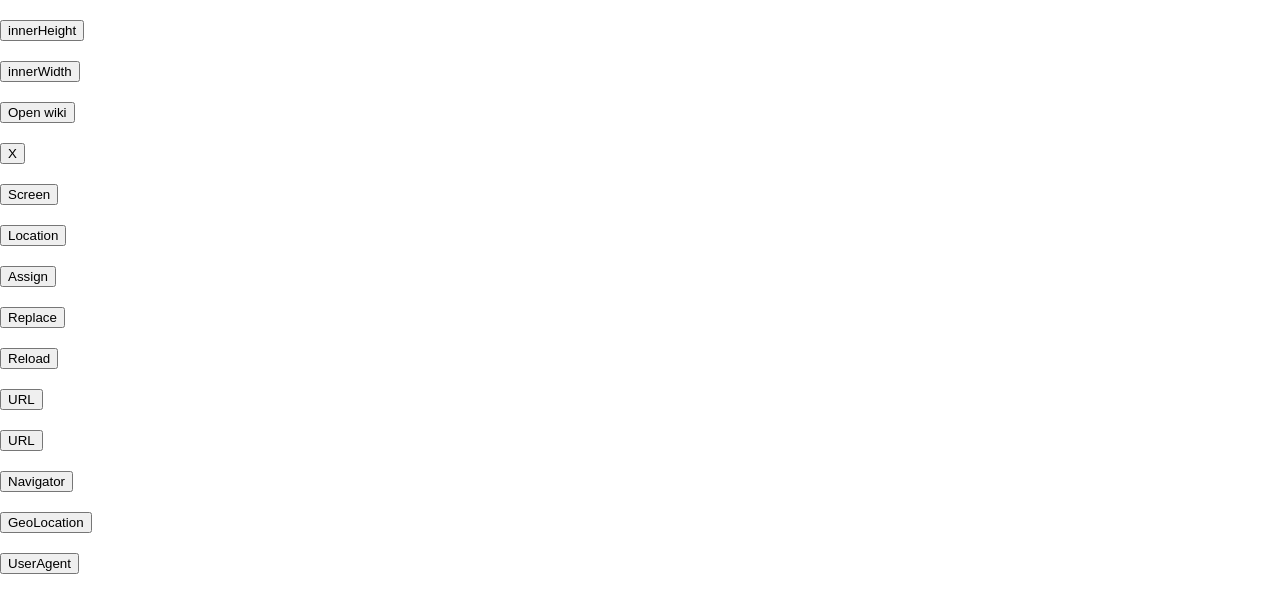
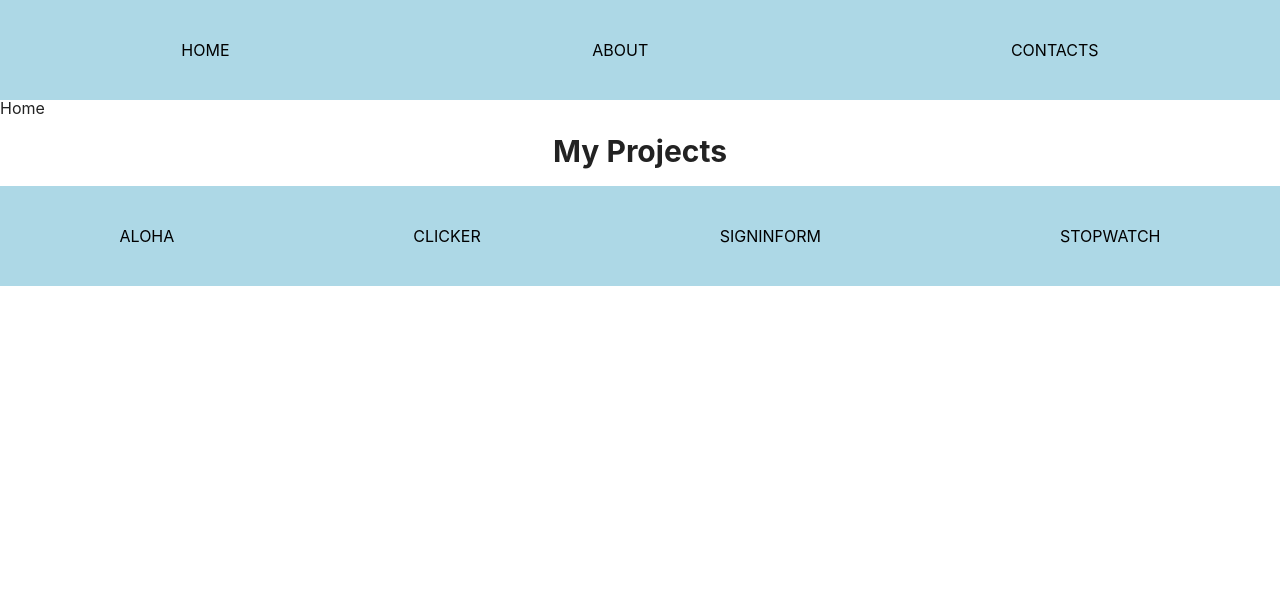
Before and after one commit to ikachinskaya/React, a React (Create React App) app: page / in a window 1280 px wide. Shown: the top 612 px of the page. Built offline with nearby package versions, Linux system fonts and the light colour scheme.

Commit message:
Add react-router-dom

```diff
--- a/package.json
+++ b/package.json
@@ -10,6 +10,7 @@
     "query-string": "^7.0.1",
     "react": "^17.0.2",
     "react-dom": "^17.0.2",
+    "react-router-dom": "^5.3.0",
     "react-scripts": "4.0.3",
     "web-vitals": "^1.1.2"
   },
--- a/src/App.js
+++ b/src/App.js
@@ -1,54 +1,96 @@
 import { Component } from "react";
+import { BrowserRouter, Switch, Route, Link } from "react-router-dom";
+import Aloha from "./components/Aloha";
+import Clicker from "./components/Clicker";
+import SignInForm from "./components/SignInForm";
+import StopWatch from "./components/StopWatch";
 import "./index.css";
+
 class App extends Component {
   render() {
     return (
-      <>
-        <button onClick={() => console.log(window.innerHeight)}>
-          innerHeight
-        </button>
-        <button onClick={() => console.log(window.innerWidth)}>
-          innerWidth
-        </button>
-        <button onClick={() => window.open("https://ru.wikipedia.org")}>
-          Open wiki
-        </button>
-        <button onClick={() => window.close()}>Х</button>
-        <button onClick={() => console.log(window.screen)}>Screen</button>
-        <button onClick={() => console.log(window.location.port)}>
-          Location
-        </button>
-        <button
-          onClick={() => window.location.assign("https://ru.wikipedia.org")}
-        >
-          Assign
-        </button>
-        <button
-          onClick={() => window.location.replace("https://ru.wikipedia.org")}
-        >
-          Replace
-        </button>
-        <button onClick={() => window.location.reload()}>Reload</button>
-        <button onClick={() => console.log(window.location.href)}>URL</button>
-        <button onClick={() => console.log(window.location.toString())}>
-          URL
-        </button>
-        <button onClick={() => console.log(window.navigator)}>Navigator</button>
-        <button
-          onClick={() =>
-            window.navigator.geolocation.getCurrentPosition((pos) =>
-              console.log(pos)
-            )
-          }
-        >
-          GeoLocation
-        </button>
-        <button onClick={() => console.log(window.navigator.userAgent)}>UserAgent</button>
-      </>
+      <BrowserRouter>
+        <nav>
+          <ul>
+            <li>
+              <Link to="/" className="link">
+                Home
+              </Link>
+            </li>
+            <li>
+              <Link to="/about" className="link">
+                About
+              </Link>
+            </li>
+            <li>
+              <Link to="/contacts" className="link">
+                Contacts
+              </Link>
+            </li>
+          </ul>
+        </nav>
+
+        <Switch>
+          <Route exact path="/">
+            <Home />
+          </Route>
+          <Route path="/about">
+            <About />
+          </Route>
+          <Route path="/contacts">
+            <Contacts />
+          </Route>
+        </Switch>
+        <h1>My Projects</h1>
+
+        <nav>
+          <ul>
+            <li>
+              <Link to="/components/Aloha" className="link">
+                Aloha
+              </Link>
+            </li>
+            <li>
+              <Link to="/components/Clicker" className="link">
+                Clicker
+              </Link>
+            </li>
+            <li>
+              <Link to="/components/SignInForm" className="link">
+                SignInForm
+              </Link>
+            </li>
+            <li>
+              <Link to="/components/StopWatch" className="link">
+                StopWatch
+              </Link>
+            </li>
+          </ul>
+        </nav>
+
+        <Switch>
+          <Route path="/components/Aloha">
+            <Aloha />
+          </Route>
+          <Route path="/components/Clicker">
+            <Clicker />
+          </Route>
+          <Route path="/components/SignInForm">
+            <SignInForm />
+          </Route>
+          <Route path="/components/StopWatch">
+            <StopWatch />
+          </Route>
+        </Switch>
+      </BrowserRouter>
     );
   }
 }
 
+const Home = () => <div>Home</div>;
+const About = () => <div>About</div>;
+const Contacts = () => <div>Contacts</div>;
+
 export default App;
 
-//BOM: alert, confirm, prompt, setTimeOut, setInterval
+//exact -сравнивает путь с точностью
--- a/src/index.css
+++ b/src/index.css
@@ -1,3 +1,9 @@
+@import "./reset.css";
+* {
+  box-sizing: border-box;
+  margin: 0;
+  padding: 0;
+}
 body {
   margin: 0;
   font-family: -apple-system, BlinkMacSystemFont, "Segoe UI", "Roboto", "Oxygen",
@@ -15,3 +21,26 @@
   display: block;
   margin: 20px 0;
 }
+h1 {
+  font-size: 30px;
+  font-weight: bold;
+  margin: 20px 0;
+  text-align: center;
+}
+nav {
+  background-color: lightblue;
+}
+ul {
+  display: flex;
+  justify-content: space-around;
+
+  align-items: center;
+  height: 100px;
+}
+
+.link {
+  color: black;
+  text-transform: uppercase;
+  text-decoration: none;
+  padding: 30px;
+}
--- /dev/null
+++ b/src/reset.css
@@ -0,0 +1,366 @@
+/* http://meyerweb.com/eric/tools/css/reset/
+   v2.0-modified | 20110126
+   License: none (public domain)
+*/
+
+html, body, div, span, applet, object, iframe,
+h1, h2, h3, h4, h5, h6, p, blockquote, pre,
+a, abbr, acronym, address, big, cite, code,
+del, dfn, em, img, ins, kbd, q, s, samp,
+small, strike, strong, sub, sup, tt, var,
+b, u, i, center,
+dl, dt, dd, ol, ul, li,
+fieldset, form, label, legend,
+table, caption, tbody, tfoot, thead, tr, th, td,
+article, aside, canvas, details, embed,
+figure, figcaption, footer, header, hgroup,
+menu, nav, output, ruby, section, summary,
+time, mark, audio, video {
+  margin: 0;
+	padding: 0;
+	border: 0;
+	font-size: 100%;
+	font: inherit;
+	vertical-align: baseline;
+}
+
+/* make sure to set some focus styles for accessibility */
+:focus {
+    outline: 0;
+}
+
+/* HTML5 display-role reset for older browsers */
+article, aside, details, figcaption, figure,
+footer, header, hgroup, menu, nav, section {
+	display: block;
+}
+
+body {
+	line-height: 1;
+}
+
+ol, ul {
+	list-style: none;
+}
+
+blockquote, q {
+	quotes: none;
+}
+
+blockquote:before, blockquote:after,
+q:before, q:after {
+	content: '';
+	content: none;
+}
+
+table {
+	border-collapse: collapse;
+	border-spacing: 0;
+}
+
+input[type=search]::-webkit-search-cancel-button,
+input[type=search]::-webkit-search-decoration,
+input[type=search]::-webkit-search-results-button,
+input[type=search]::-webkit-search-results-decoration {
+    -webkit-appearance: none;
+    -moz-appearance: none;
+}
+
+input[type=search] {
+    -webkit-appearance: none;
+    -moz-appearance: none;
+    -webkit-box-sizing: content-box;
+    -moz-box-sizing: content-box;
+    box-sizing: content-box;
+}
+
+textarea {
+    overflow: auto;
+    vertical-align: top;
+    resize: vertical;
+}
+
+/**
+ * Correct `inline-block` display not defined in IE 6/7/8/9 and Firefox 3.
+ */
+
+audio,
+canvas,
+video {
+    display: inline-block;
+    *display: inline;
+    *zoom: 1;
+    max-width: 100%;
+}
+
+/**
+ * Prevent modern browsers from displaying `audio` without controls.
+ * Remove excess height in iOS 5 devices.
+ */
+
+audio:not([controls]) {
+    display: none;
+    height: 0;
+}
+
+/**
+ * Address styling not present in IE 7/8/9, Firefox 3, and Safari 4.
+ * Known issue: no IE 6 support.
+ */
+
+[hidden] {
+    display: none;
+}
+
+/**
+ * 1. Correct text resizing oddly in IE 6/7 when body `font-size` is set using
+ *    `em` units.
+ * 2. Prevent iOS text size adjust after orientation change, without disabling
+ *    user zoom.
+ */
+
+html {
+    font-size: 100%; /* 1 */
+    -webkit-text-size-adjust: 100%; /* 2 */
+    -ms-text-size-adjust: 100%; /* 2 */
+}
+
+/**
+ * Address `outline` inconsistency between Chrome and other browsers.
+ */
+
+a:focus {
+    outline: thin dotted;
+}
+
+/**
+ * Improve readability when focused and also mouse hovered in all browsers.
+ */
+
+a:active,
+a:hover {
+    outline: 0;
+}
+
+/**
+ * 1. Remove border when inside `a` element in IE 6/7/8/9 and Firefox 3.
+ * 2. Improve image quality when scaled in IE 7.
+ */
+
+img {
+    border: 0; /* 1 */
+    -ms-interpolation-mode: bicubic; /* 2 */
+}
+
+/**
+ * Address margin not present in IE 6/7/8/9, Safari 5, and Opera 11.
+ */
+
+figure {
+    margin: 0;
+}
+
+/**
+ * Correct margin displayed oddly in IE 6/7.
+ */
+
+form {
+    margin: 0;
+}
+
+/**
+ * Define consistent border, margin, and padding.
+ */
+
+fieldset {
+    border: 1px solid #c0c0c0;
+    margin: 0 2px;
+    padding: 0.35em 0.625em 0.75em;
+}
+
+/**
+ * 1. Correct color not being inherited in IE 6/7/8/9.
+ * 2. Correct text not wrapping in Firefox 3.
+ * 3. Correct alignment displayed oddly in IE 6/7.
+ */
+
+legend {
+    border: 0; /* 1 */
+    padding: 0;
+    white-space: normal; /* 2 */
+    *margin-left: -7px; /* 3 */
+}
+
+/**
+ * 1. Correct font size not being inherited in all browsers.
+ * 2. Address margins set differently in IE 6/7, Firefox 3+, Safari 5,
+ *    and Chrome.
+ * 3. Improve appearance and consistency in all browsers.
+ */
+
+button,
+input,
+select,
+textarea {
+    font-size: 100%; /* 1 */
+    margin: 0; /* 2 */
+    vertical-align: baseline; /* 3 */
+    *vertical-align: middle; /* 3 */
+}
+
+/**
+ * Address Firefox 3+ setting `line-height` on `input` using `!important` in
+ * the UA stylesheet.
+ */
+
+button,
+input {
+    line-height: normal;
+}
+
+/**
+ * Address inconsistent `text-transform` inheritance for `button` and `select`.
+ * All other form control elements do not inherit `text-transform` values.
+ * Correct `button` style inheritance in Chrome, Safari 5+, and IE 6+.
+ * Correct `select` style inheritance in Firefox 4+ and Opera.
+ */
+
+button,
+select {
+    text-transform: none;
+}
+
+/**
+ * 1. Avoid the WebKit bug in Android 4.0.* where (2) destroys native `audio`
+ *    and `video` controls.
+ * 2. Correct inability to style clickable `input` types in iOS.
+ * 3. Improve usability and consistency of cursor style between image-type
+ *    `input` and others.
+ * 4. Remove inner spacing in IE 7 without affecting normal text inputs.
+ *    Known issue: inner spacing remains in IE 6.
+ */
+
+button,
+html input[type="button"], /* 1 */
+input[type="reset"],
+input[type="submit"] {
+    -webkit-appearance: button; /* 2 */
+    cursor: pointer; /* 3 */
+    *overflow: visible;  /* 4 */
+}
+
+/**
+ * Re-set default cursor for disabled elements.
+ */
+
+button[disabled],
+html input[disabled] {
+    cursor: default;
+}
+
+/**
+ * 1. Address box sizing set to content-box in IE 8/9.
+ * 2. Remove excess padding in IE 8/9.
+ * 3. Remove excess padding in IE 7.
+ *    Known issue: excess padding remains in IE 6.
+ */
+
+input[type="checkbox"],
+input[type="radio"] {
+    box-sizing: border-box; /* 1 */
+    padding: 0; /* 2 */
+    *height: 13px; /* 3 */
+    *width: 13px; /* 3 */
+}
+
+/**
+ * 1. Address `appearance` set to `searchfield` in Safari 5 and Chrome.
+ * 2. Address `box-sizing` set to `border-box` in Safari 5 and Chrome
+ *    (include `-moz` to future-proof).
+ */
+
+input[type="search"] {
+    -webkit-appearance: textfield; /* 1 */
+    -moz-box-sizing: content-box;
+    -webkit-box-sizing: content-box; /* 2 */
+    box-sizing: content-box;
+}
+
+/**
+ * Remove inner padding and search cancel button in Safari 5 and Chrome
+ * on OS X.
+ */
+
+input[type="search"]::-webkit-search-cancel-button,
+input[type="search"]::-webkit-search-decoration {
+    -webkit-appearance: none;
+}
+
+/**
+ * Remove inner padding and border in Firefox 3+.
+ */
+
+button::-moz-focus-inner,
+input::-moz-focus-inner {
+    border: 0;
+    padding: 0;
+}
+
+/**
+ * 1. Remove default vertical scrollbar in IE 6/7/8/9.
+ * 2. Improve readability and alignment in all browsers.
+ */
+
+textarea {
+    overflow: auto; /* 1 */
+    vertical-align: top; /* 2 */
+}
+
+/**
+ * Remove most spacing between table cells.
+ */
+
+table {
+    border-collapse: collapse;
+    border-spacing: 0;
+}
+
+html,
+button,
+input,
+select,
+textarea {
+    color: #222;
+}
+
+
+::-moz-selection {
+    background: #b3d4fc;
+    text-shadow: none;
+}
+
+::selection {
+    background: #b3d4fc;
+    text-shadow: none;
+}
+
+img {
+    vertical-align: middle;
+}
+
+fieldset {
+    border: 0;
+    margin: 0;
+    padding: 0;
+}
+
+textarea {
+    resize: vertical;
+}
+
+.chromeframe {
+    margin: 0.2em 0;
+    background: #ccc;
+    color: #000;
+    padding: 0.2em 0;
+}
```
Also changed, not shown: 1 other file (tests, documents, lock files or other folders).
